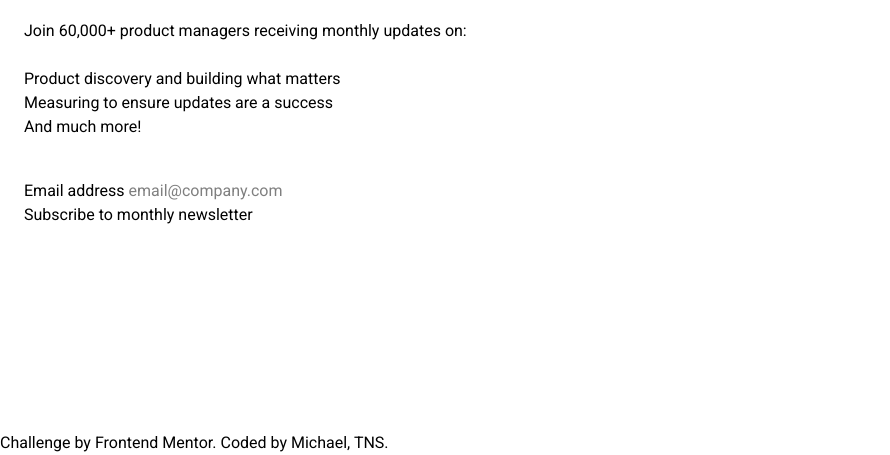
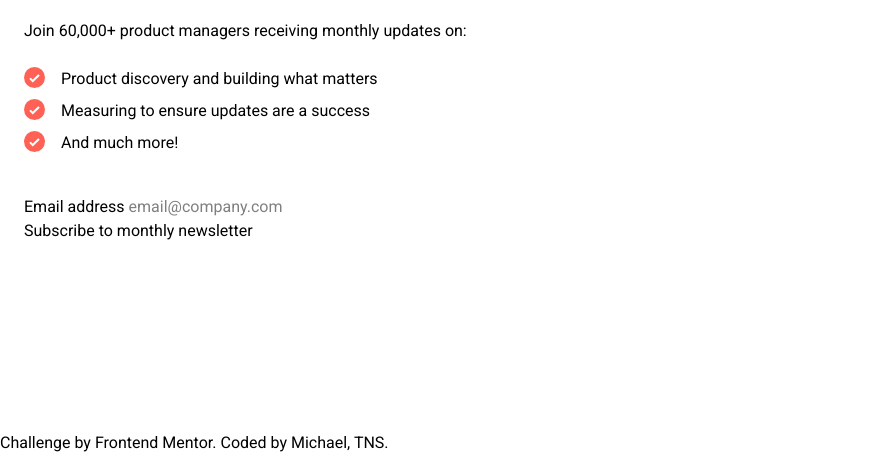
Before and after one commit to Networksentinel/FEM-Challenge---Newsletter-sign-up-form, a website built with Vite: page index.html in a window 1280 px wide. Shown: the part 369-824 px from the top of the page, without its empty margins (0-890 px from the left). Built offline with nearby package versions, Linux system fonts and the light colour scheme.

Commit message:
feat: flex layout for the list and its items + added the svg icong for each item

```diff
--- a/index.html
+++ b/index.html
@@ -30,10 +30,19 @@
 
         <p>Join 60,000+ product managers receiving monthly updates on:</p>
 
-        <ul>
-          <li>Product discovery and building what matters</li>
-          <li>Measuring to ensure updates are a success</li>
-          <li>And much more!</li>
+        <ul class="column-layout gap-2">
+          <li class="flex gap-4">
+            <svg xmlns="http://www.w3.org/2000/svg" width="21" height="21" viewBox="0 0 21 21"><g fill="none"><circle cx="10.5" cy="10.5" r="10.5" fill="#FF6155"/><path stroke="#FFF" stroke-width="2" d="M6 11.381 8.735 14 15 8"/></g></svg>
+            Product discovery and building what matters
+          </li>
+          <li class="flex gap-4">
+            <svg xmlns="http://www.w3.org/2000/svg" width="21" height="21" viewBox="0 0 21 21"><g fill="none"><circle cx="10.5" cy="10.5" r="10.5" fill="#FF6155"/><path stroke="#FFF" stroke-width="2" d="M6 11.381 8.735 14 15 8"/></g></svg>
+            Measuring to ensure updates are a success
+          </li>
+          <li class="flex gap-4">
+            <svg xmlns="http://www.w3.org/2000/svg" width="21" height="21" viewBox="0 0 21 21"><g fill="none"><circle cx="10.5" cy="10.5" r="10.5" fill="#FF6155"/><path stroke="#FFF" stroke-width="2" d="M6 11.381 8.735 14 15 8"/></g></svg>
+            And much more!
+          </li>
         </ul>
       </div>
 
```
